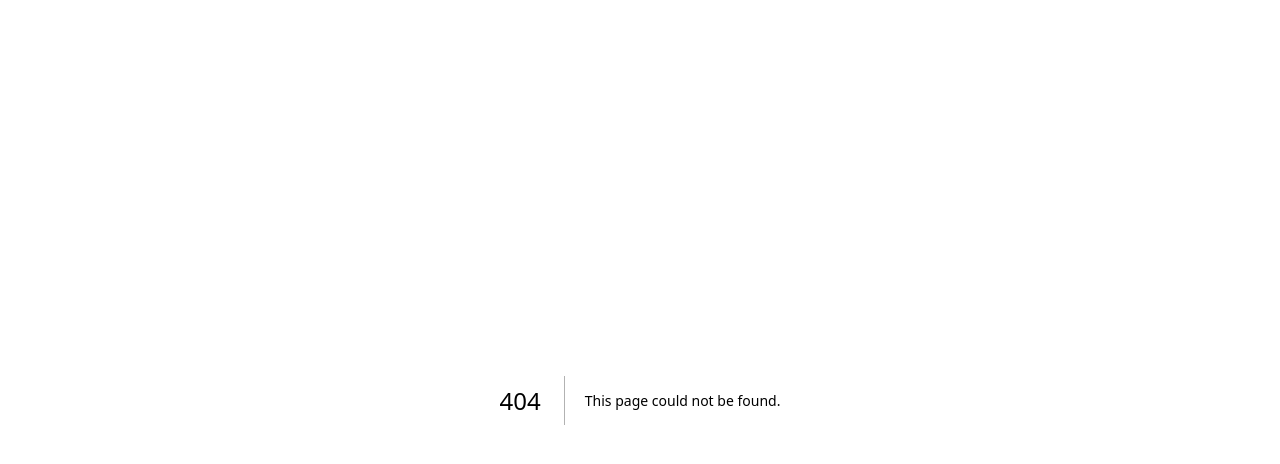
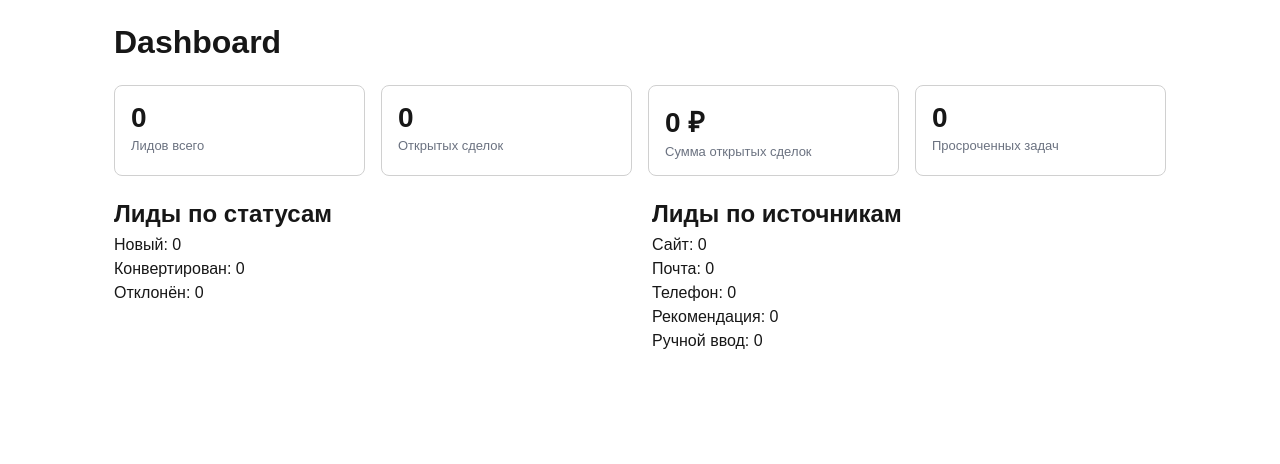
Before and after one commit to alexzmmr-cloud/CRM, a Next.js app: page /dashboard in a window 1280 px wide. Before the commit this address had no page. Shown: the top 464 px of the page. Built offline with nearby package versions, Linux system fonts and the light colour scheme; no server answers; the database is empty.

Commit message:
Add Dashboard KPI page with lead/opportunity aggregates
Fix main not stretching to full width inside the flex body, which
collapsed the KPI grid into a single column.

```diff
--- /dev/null
+++ b/app/actions/dashboard.ts
@@ -0,0 +1,52 @@
+import { prisma } from "@/lib/prisma";
+import { OPEN_OPPORTUNITY_STAGES } from "@/lib/opportunity";
+import { LEAD_SOURCES, LEAD_STATUSES } from "@/lib/lead";
+
+export async function getDashboardKpis() {
+  const [
+    leadsCount,
+    openOpportunities,
+    overdueTasksCount,
+    leadsByStatusRaw,
+    leadsBySourceRaw,
+  ] = await Promise.all([
+    prisma.lead.count(),
+    prisma.opportunity.findMany({
+      where: { stage: { in: OPEN_OPPORTUNITY_STAGES } },
+      select: { amount: true },
+    }),
+    prisma.activity.count({
+      where: { type: "task", done: false, dueDate: { lt: new Date() } },
+    }),
+    prisma.lead.groupBy({ by: ["status"], _count: { _all: true } }),
+    prisma.lead.groupBy({ by: ["source"], _count: { _all: true } }),
+  ]);
+
+  const openOpportunitiesSum = openOpportunities.reduce(
+    (sum, { amount }) => sum + (amount ? Number(amount) : 0),
+    0,
+  );
+
+  const leadsByStatus = Object.fromEntries(
+    LEAD_STATUSES.map((status) => [
+      status,
+      leadsByStatusRaw.find((row) => row.status === status)?._count._all ?? 0,
+    ]),
+  ) as Record<(typeof LEAD_STATUSES)[number], number>;
+
+  const leadsBySource = Object.fromEntries(
+    LEAD_SOURCES.map((source) => [
+      source,
+      leadsBySourceRaw.find((row) => row.source === source)?._count._all ?? 0,
+    ]),
+  ) as Record<(typeof LEAD_SOURCES)[number], number>;
+
+  return {
+    leadsCount,
+    openOpportunitiesCount: openOpportunities.length,
+    openOpportunitiesSum,
+    overdueTasksCount,
+    leadsByStatus,
+    leadsBySource,
+  };
+}
--- /dev/null
+++ b/app/dashboard/page.tsx
@@ -0,0 +1,64 @@
+import { getDashboardKpis } from "@/app/actions/dashboard";
+import { LEAD_SOURCE_LABELS, LEAD_STATUS_LABELS } from "@/lib/lead";
+
+export const dynamic = "force-dynamic";
+
+function formatAmount(amount: number): string {
+  return new Intl.NumberFormat("ru-RU").format(amount) + " ₽";
+}
+
+export default async function DashboardPage() {
+  const kpis = await getDashboardKpis();
+
+  return (
+    <main className="leads-page">
+      <h1>Dashboard</h1>
+
+      <div className="kpi-grid">
+        <div className="kpi-card">
+          <span className="kpi-value">{kpis.leadsCount}</span>
+          <span className="kpi-label">Лидов всего</span>
+        </div>
+        <div className="kpi-card">
+          <span className="kpi-value">{kpis.openOpportunitiesCount}</span>
+          <span className="kpi-label">Открытых сделок</span>
+        </div>
+        <div className="kpi-card">
+          <span className="kpi-value">
+            {formatAmount(kpis.openOpportunitiesSum)}
+          </span>
+          <span className="kpi-label">Сумма открытых сделок</span>
+        </div>
+        <div className="kpi-card">
+          <span className="kpi-value">{kpis.overdueTasksCount}</span>
+          <span className="kpi-label">Просроченных задач</span>
+        </div>
+      </div>
+
+      <div className="summary-grid">
+        <section>
+          <h2>Лиды по статусам</h2>
+          <ul>
+            {Object.entries(kpis.leadsByStatus).map(([status, count]) => (
+              <li key={status}>
+                {LEAD_STATUS_LABELS[status as keyof typeof LEAD_STATUS_LABELS]}
+                : {count}
+              </li>
+            ))}
+          </ul>
+        </section>
+        <section>
+          <h2>Лиды по источникам</h2>
+          <ul>
+            {Object.entries(kpis.leadsBySource).map(([source, count]) => (
+              <li key={source}>
+                {LEAD_SOURCE_LABELS[source as keyof typeof LEAD_SOURCE_LABELS]}
+                : {count}
+              </li>
+            ))}
+          </ul>
+        </section>
+      </div>
+    </main>
+  );
+}
--- a/app/globals.css
+++ b/app/globals.css
@@ -49,6 +49,7 @@ a {
 }
 
 main {
+  width: 100%;
   max-width: 1100px;
   margin: 0 auto;
   padding: 24px;
@@ -283,3 +284,43 @@ nav a {
   color: #6b7280;
   font-size: 12px;
 }
+
+.kpi-grid {
+  display: grid;
+  grid-template-columns: repeat(auto-fit, minmax(180px, 1fr));
+  gap: 16px;
+  margin: 24px 0;
+}
+
+.kpi-card {
+  display: flex;
+  flex-direction: column;
+  gap: 4px;
+  padding: 16px;
+  border: 1px solid #d0d0d0;
+  border-radius: 8px;
+}
+
+.kpi-value {
+  font-size: 28px;
+  font-weight: 700;
+}
+
+.kpi-label {
+  font-size: 13px;
+  color: #6b7280;
+}
+
+.summary-grid {
+  display: grid;
+  grid-template-columns: repeat(auto-fit, minmax(220px, 1fr));
+  gap: 24px;
+}
+
+.summary-grid ul {
+  list-style: none;
+  display: flex;
+  flex-direction: column;
+  gap: 6px;
+  margin-top: 8px;
+}
--- a/app/page.tsx
+++ b/app/page.tsx
@@ -9,6 +9,7 @@ export default function Home() {
         <Link href="/accounts">Компании</Link>
         <Link href="/contacts">Контакты</Link>
         <Link href="/opportunities">Сделки</Link>
+        <Link href="/dashboard">Dashboard</Link>
       </nav>
     </main>
   );
```
Also changed, not shown: 1 other file (tests, documents, lock files or other folders).
